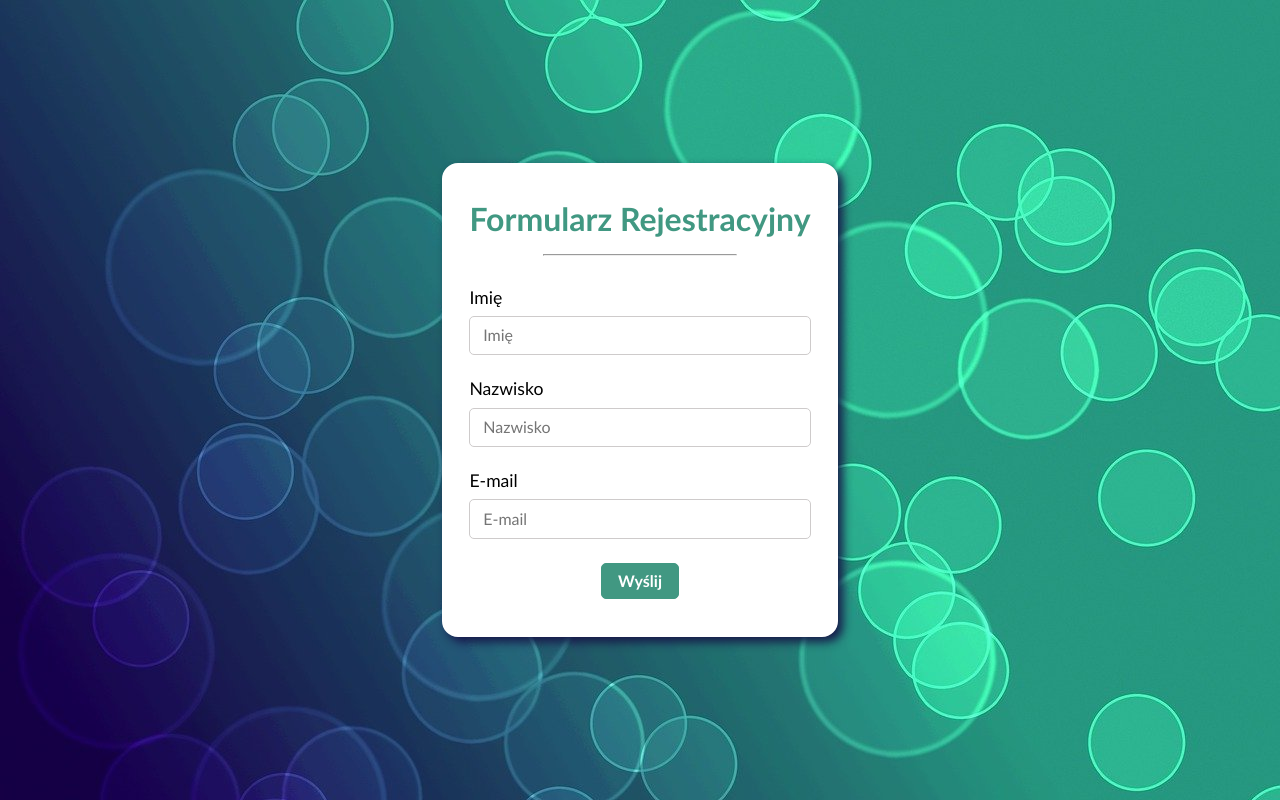
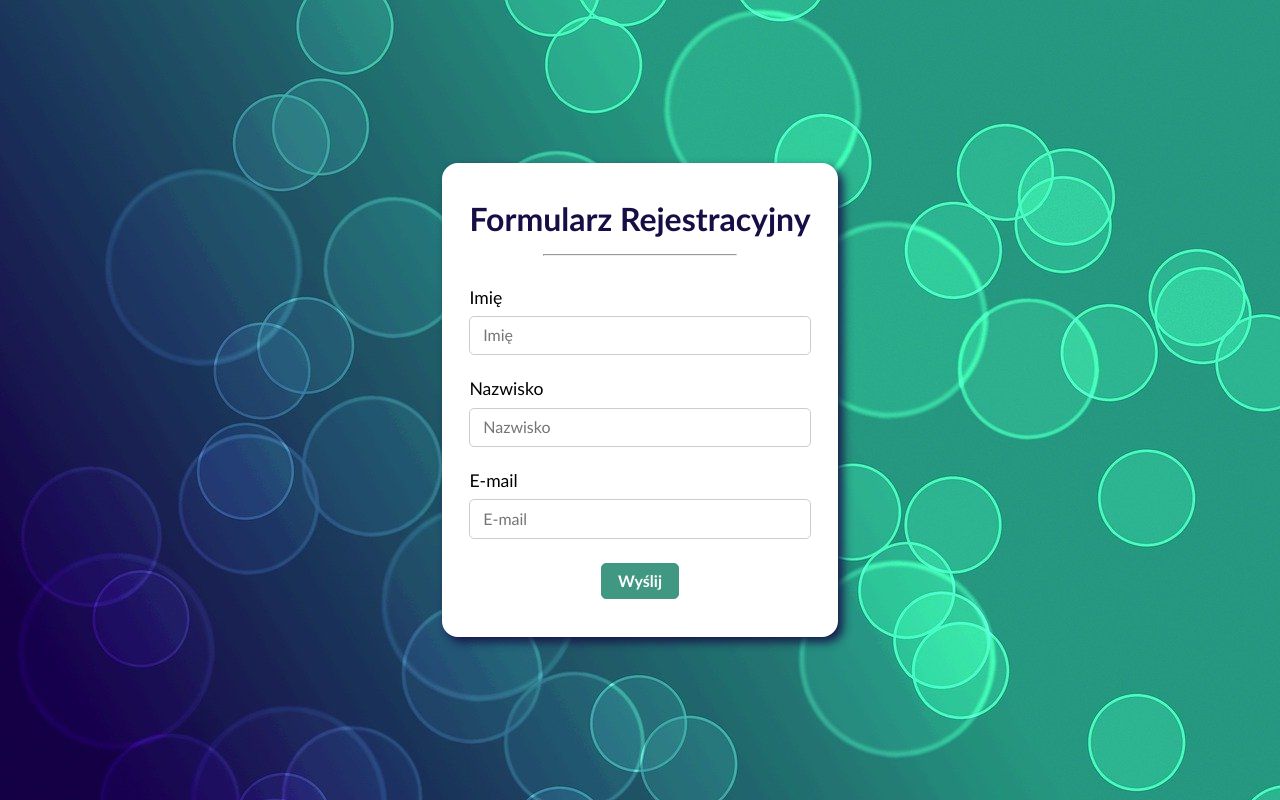
Before and after one commit to basiakedz/registration-form, a plain HTML site: page index.html in a window 1280 px wide. Drawn offline with Linux system fonts and the light colour scheme.

```diff
--- a/style.css
+++ b/style.css
@@ -36,7 +36,7 @@ body {
 }
 
 .form__title {
-  color: #419882;
+  color: #160e45;
   margin-bottom: 1rem;
   margin-top: 0;
   text-align: center;
```
